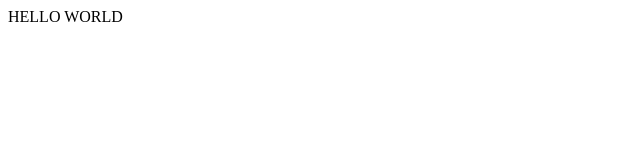
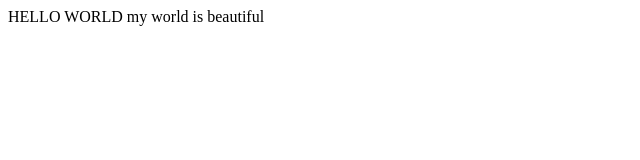
Before and after one commit to Himole/web, a plain HTML site: page index.html in a window 1280 px wide. Shown: the whole page, without its empty margins (0-640 px from the left). Drawn offline with Linux system fonts and the light colour scheme.

Commit message:
new changes

```diff
--- a/index.html
+++ b/index.html
@@ -4,5 +4,7 @@
 </head>
 <body>
 HELLO WORLD
+<paragraph>my world is beautiful</paragraph>
 </body>
+
 </html>
```
